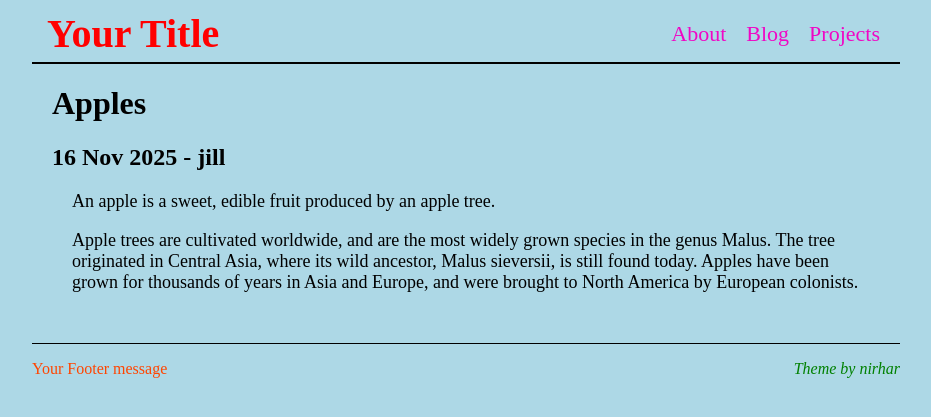
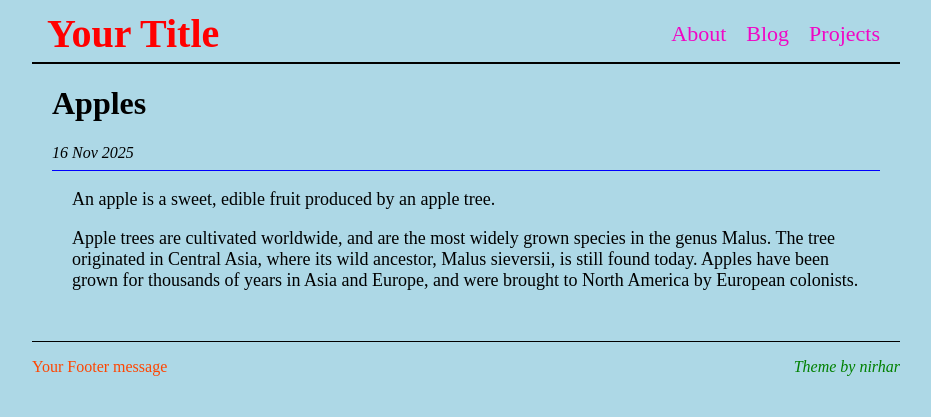
Before and after one commit to Nirhar/azure-mist, a Jekyll site: the page built from _posts/2025-11-16-apples.md, in a window 1280 px wide. Shown: the top 417 px of the page, without its empty margins (174-1105 px from the left). Built offline with Jekyll 4.4.1, drawn with Linux system fonts in a browser that asks for light colours.

Commit message:
Format Post heading

```diff
--- a/_layouts/post.html
+++ b/_layouts/post.html
@@ -2,8 +2,9 @@
 layout: default
 ---
 <div class="post-container" markdown="1">
-    <h1> {{ page.title }} </h1>
-    <h2>{{ page.date | date_to_string }} - {{ page.author }}</h2>
+<h1> {{ page.title }} </h1>
+<i>{{ page.date | date_to_string }}</i>
+<hr class="post-horizontal-rule">
 
-    {{content}}
+{{content}}
 </div>
--- a/_sass/main.scss
+++ b/_sass/main.scss
@@ -104,3 +104,8 @@ body {
 .post-list-container h3 a:hover{
   text-decoration: underline;
 }
+.post-horizontal-rule {
+  border: none;
+  background-color: blue;
+  height: 1px;
+}
```
